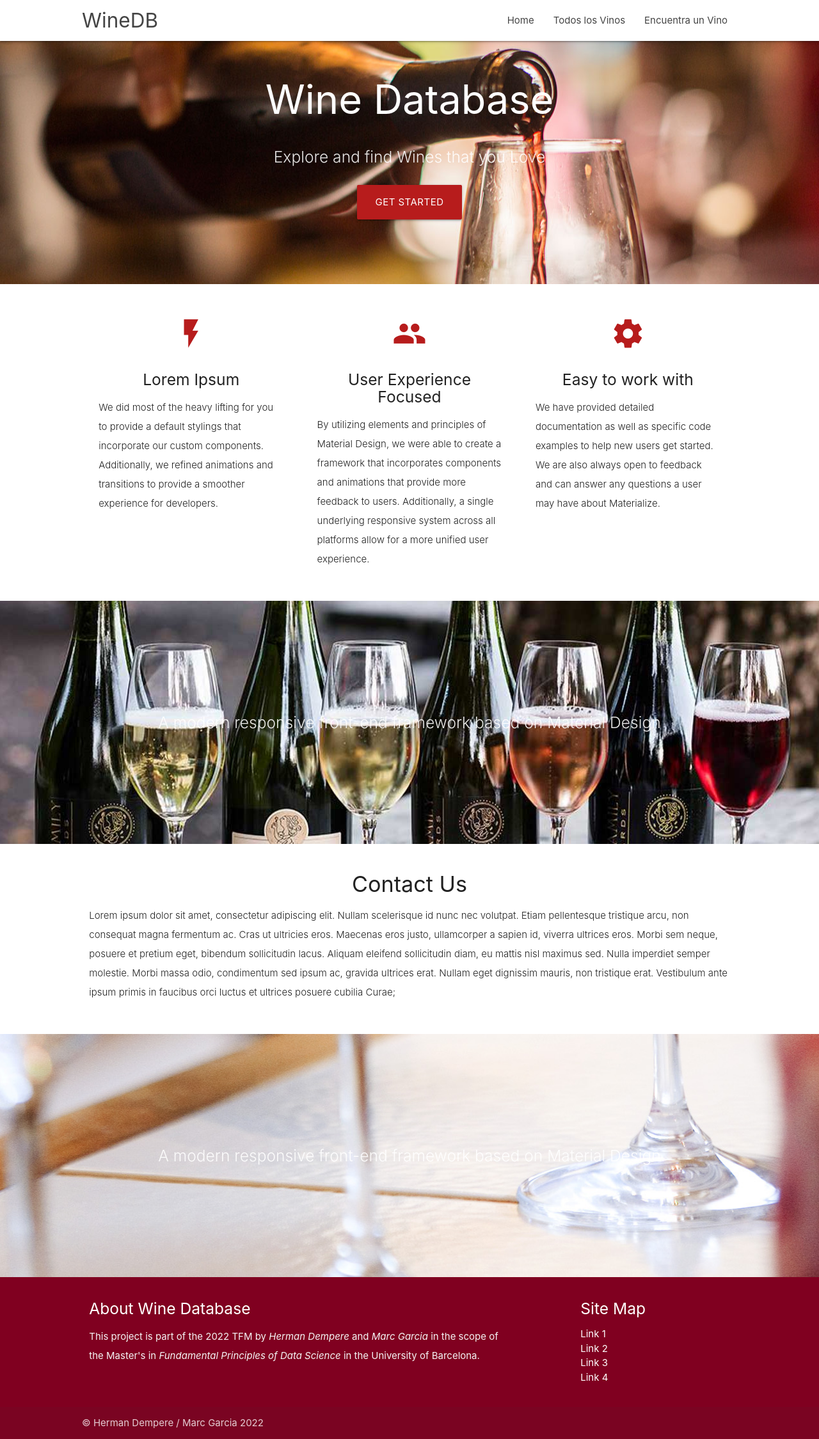
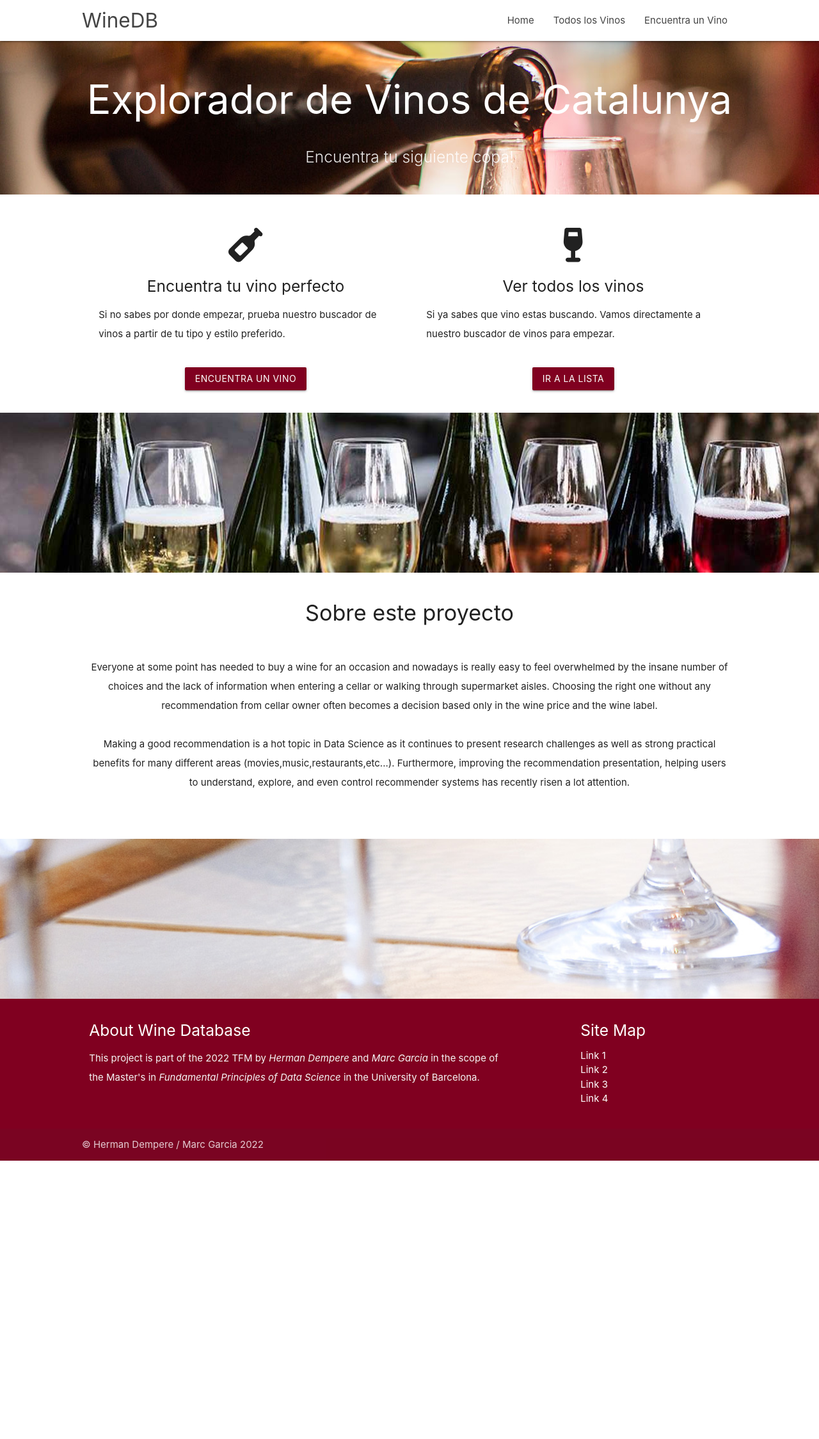
Before and after one commit to Nerucius/2022.tfm.winedb, a Django app: page / in a window 1280 px wide. Shown: the whole page at 64% size. After the commit the page ends 1814 px from the top, so only its background shows below. Run offline with Django 3.2, Linux system fonts and the light colour scheme; some libraries are stand-ins or nearby versions.

Commit message:
Better index page

```diff
--- a/django/winedb/web/templates/web/index.html
+++ b/django/winedb/web/templates/web/index.html
@@ -5,19 +5,13 @@
 
 {% block content %}
 
-  <div id="index-banner" class="parallax-container">
-    <div class="section no-pad-bot">
+  <div id="index-banner" class="parallax-container" style="min-height: auto">
+    <div class="section">
       <div class="container">
-        <br><br>
-        <h1 class="header center white-text">Wine Database</h1>
+        <h1 class="header center white-text">Explorador de Vinos de Catalunya</h1>
         <div class="row center">
-          <h5 class="header col s12 light">Explore and find Wines that you Love</h5>
+          <h5 class="header col s12 light">Encuentra tu siguiente copa!</h5>
         </div>
-        <div class="row center">
-          <a href="#" id="download-button" class="btn-large waves-effect waves-light red darken-4">Get Started</a>
-        </div>
-        <br><br>
-
       </div>
     </div>
     <div class="parallax"><img src="{% static 'web/background4.jpg' %}" alt="Unsplashed background img 1"></div>
@@ -28,43 +22,43 @@
 
       <!--   Icon Section   -->
       <div class="row">
-        <div class="col s12 m4">
+        <div class="col s12 m6">
           <div class="icon-block">
-            <h2 class="center red-text text-darken-4"><i class="material-icons">flash_on</i></h2>
-            <h5 class="center">Lorem Ipsum</h5>
-
-            <p class="light">We did most of the heavy lifting for you to provide a default stylings that incorporate our custom components. Additionally, we refined animations and transitions to provide a smoother experience for developers.</p>
+            <h2 class="center burgundy-text"><i class="fa-solid fa-wine-bottle"></i></h2>
+            <h5 class="center">Encuentra tu vino perfecto</h5>
+            <p class="">
+              Si no sabes por donde empezar, prueba nuestro buscador de vinos a partir de tu tipo y estilo preferido.
+            </p>
+            <br>
+            <div class="center">
+              <a href="{% url 'find-wine' %}" class="btn waves-effect waves-light burgundy">Encuentra un Vino</a>
+            </div>
           </div>
         </div>
 
-        <div class="col s12 m4">
+        <div class="col s12 m6">
           <div class="icon-block">
-            <h2 class="center red-text text-darken-4"><i class="material-icons">group</i></h2>
-            <h5 class="center">User Experience Focused</h5>
-
-            <p class="light">By utilizing elements and principles of Material Design, we were able to create a framework that incorporates components and animations that provide more feedback to users. Additionally, a single underlying responsive system across all platforms allow for a more unified user experience.</p>
+            <h2 class="center burgundy-text"><i class="fa-solid fa-wine-glass"></i></i></h2>
+            <h5 class="center">Ver todos los vinos</h5>
+            <p class="">Si ya sabes que vino estas buscando. Vamos directamente a nuestro buscador de vinos para empezar.</p>
+            <br>
+            <div class="center">
+              <a href="{% url 'wine-list' %}" class="btn waves-effect waves-light burgundy">Ir a la lista</a>
+            </div>
           </div>
         </div>
 
-        <div class="col s12 m4">
-          <div class="icon-block">
-            <h2 class="center red-text text-darken-4"><i class="material-icons">settings</i></h2>
-            <h5 class="center">Easy to work with</h5>
-
-            <p class="light">We have provided detailed documentation as well as specific code examples to help new users get started. We are also always open to feedback and can answer any questions a user may have about Materialize.</p>
-          </div>
-        </div>
       </div>
 
     </div>
   </div>
 
 
-  <div class="parallax-container valign-wrapper">
-    <div class="section no-pad-bot">
+  <div class="parallax-container" style="min-height: 250px">
+    <div class="section">
       <div class="container">
         <div class="row center">
-          <h5 class="header col s12 light">A modern responsive front-end framework based on Material Design</h5>
+          <h5 class="header col s12 light"></h5>
         </div>
       </div>
     </div>
@@ -77,8 +71,16 @@
       <div class="row">
         <div class="col s12 center">
           <h3><i class="mdi-content-send brown-text"></i></h3>
-          <h4>Contact Us</h4>
-          <p class="left-align light">Lorem ipsum dolor sit amet, consectetur adipiscing elit. Nullam scelerisque id nunc nec volutpat. Etiam pellentesque tristique arcu, non consequat magna fermentum ac. Cras ut ultricies eros. Maecenas eros justo, ullamcorper a sapien id, viverra ultrices eros. Morbi sem neque, posuere et pretium eget, bibendum sollicitudin lacus. Aliquam eleifend sollicitudin diam, eu mattis nisl maximus sed. Nulla imperdiet semper molestie. Morbi massa odio, condimentum sed ipsum ac, gravida ultrices erat. Nullam eget dignissim mauris, non tristique erat. Vestibulum ante ipsum primis in faucibus orci luctus et ultrices posuere cubilia Curae;</p>
+          <h4>Sobre este proyecto</h4>
+          <br>
+          <p class="justify-text">
+            Everyone at some point has needed to buy a wine for an occasion and nowadays is really easy to feel overwhelmed by the insane number of choices and the lack of information when entering a cellar or walking through supermarket aisles.
+            Choosing the right one without any recommendation from cellar owner often becomes a decision based only in the wine price and the wine label.
+            <br><br>
+            Making a good recommendation is a hot topic in Data Science as it continues to present research challenges as well as strong practical benefits for many different areas (movies,music,restaurants,etc...).
+            Furthermore, improving the recommendation presentation, helping users to understand, explore, and even control recommender systems has recently risen a lot attention.
+          </p>
+          <br>
         </div>
       </div>
 
@@ -86,13 +88,8 @@
   </div>
 
 
-  <div class="parallax-container valign-wrapper">
-    <div class="section no-pad-bot">
-      <div class="container">
-        <div class="row center">
-          <h5 class="header col s12 light">A modern responsive front-end framework based on Material Design</h5>
-        </div>
-      </div>
+  <div class="parallax-container" style="min-height: 250px">
+    <div class="section">
     </div>
     <div class="parallax"><img src="{% static 'web/background6.jpg' %}" alt="Unsplashed background img 3"></div>
   </div>
```
